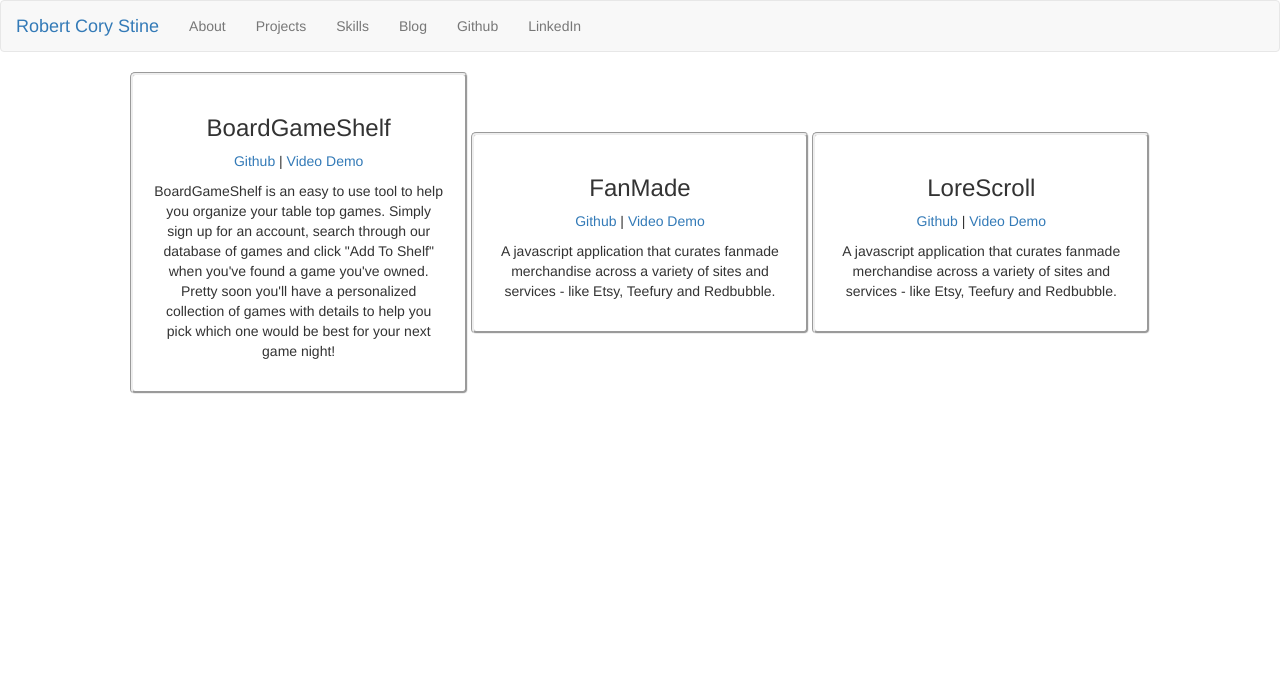
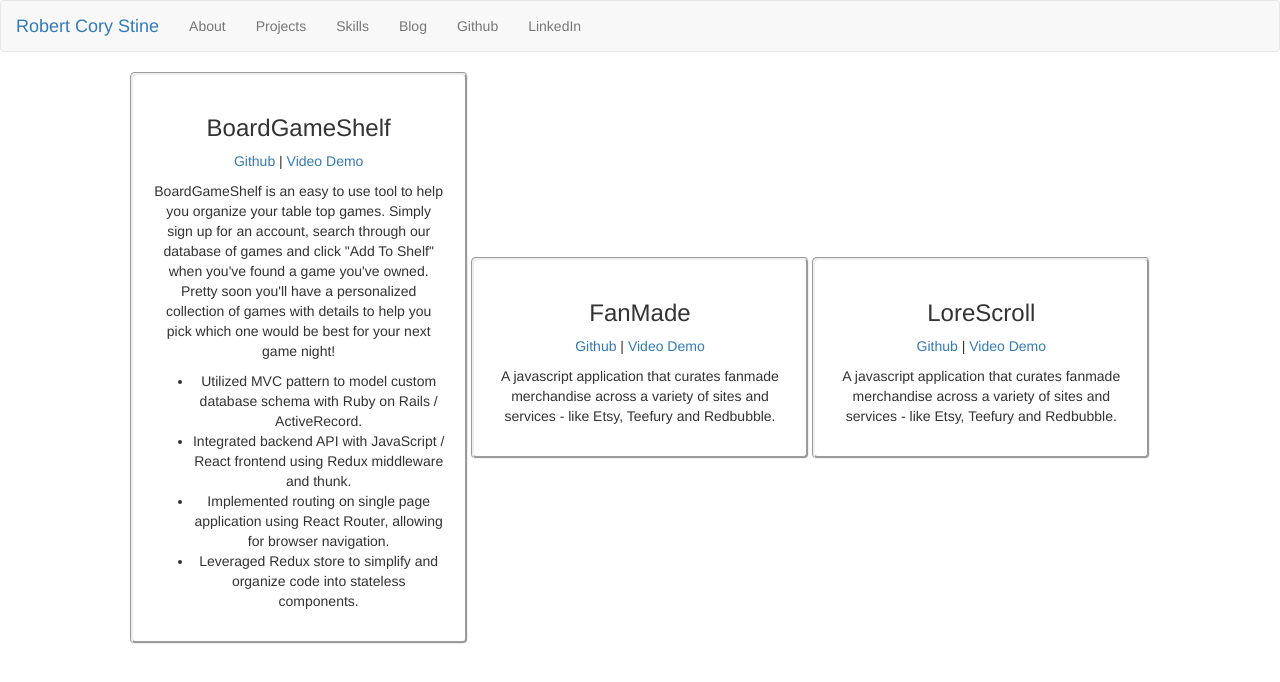
Before and after one commit to GoldenPavilion/portfolio, a React (Create React App) app: page /projects in a window 1280 px wide. Shown: the top 682 px of the page. Built offline with nearby package versions, Linux system fonts and the light colour scheme.

Commit message:
added list of tech specs to BoardGameShelf

```diff
--- a/src/Projects.js
+++ b/src/Projects.js
@@ -8,6 +8,12 @@ const Projects = () => {
                 <h3 className="card-title">BoardGameShelf</h3>
                 <p><a href="https://github.com/GoldenPavilion/react-redux-boardgames">Github</a> | <a href="https://www.youtube.com/watch?v=A637U6qeCj8">Video Demo</a></p>
                 <p className="card-text">BoardGameShelf is an easy to use tool to help you organize your table top games. Simply sign up for an account, search through our database of games and click "Add To Shelf" when you've found a game you've owned. Pretty soon you'll have a personalized collection of games with details to help you pick which one would be best for your next game night!</p>
+                <ul>
+                    <li>Utilized MVC pattern to model custom database schema with Ruby on Rails / ActiveRecord.</li>
+                    <li>Integrated backend API with JavaScript / React frontend using Redux middleware and thunk.</li>
+                    <li>Implemented routing on single page application using React Router, allowing for browser navigation.</li>
+                    <li>Leveraged Redux store to simplify and organize code into stateless components.</li>
+                </ul>
             </div>
             <div className="card">
                 <h3 className="card-title">FanMade</h3>
```
